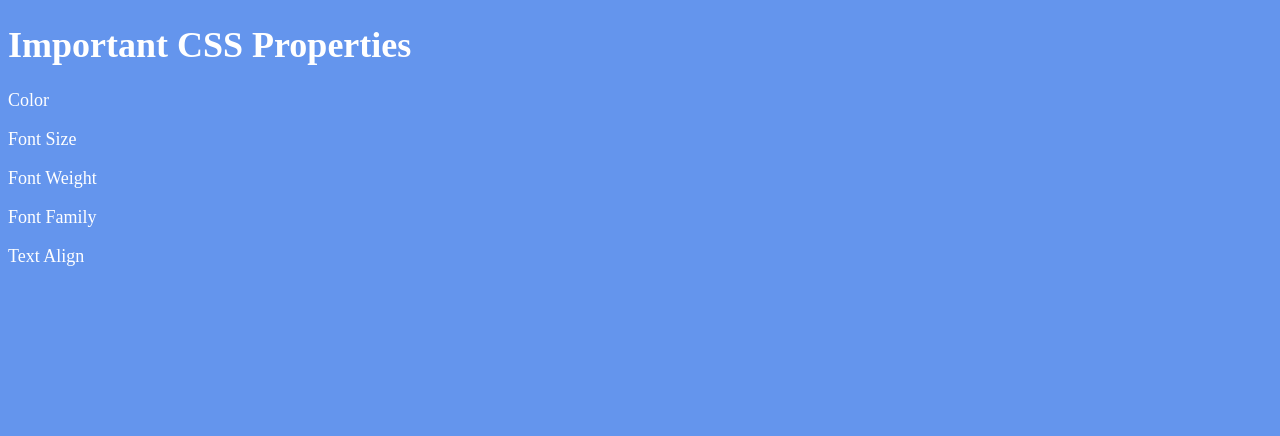
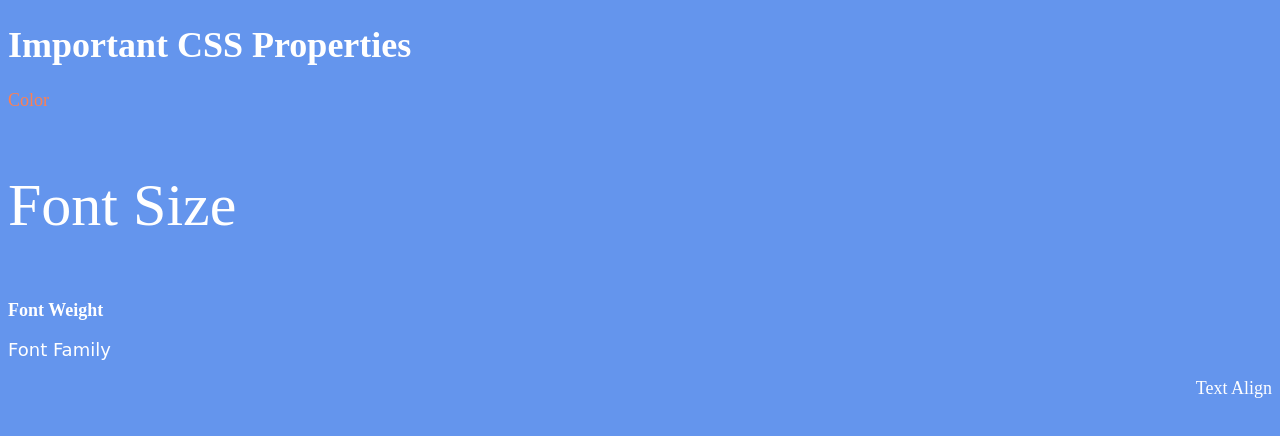
Before and after one commit to Bhavya-Bisen/DEV_LEARNING, a plain HTML site: page CSS/6.1 Font Properties/index.html in a window 1280 px wide. Drawn offline with Linux system fonts and the light colour scheme.

Commit message:
Update 6.1

```diff
--- a/CSS/6.1 Font Properties/index.html
+++ b/CSS/6.1 Font Properties/index.html
@@ -13,17 +13,39 @@
 
     /* Don't change the CSS above, add Your CSS below */
 
+    #color {
+      color: coral;
+    }
 
+    #font-size {
+      font-size: 2rem;
+    }
+
+    #font-weight {
+      font-weight: 900;
+    }
+
+    #font-family {
+      font-family: 'Caveat', cursive;
+    }
+
+    #text-align {
+      text-align: right;
+    }
+
+    html {
+      font-size: 30px;
+    }
   </style>
 </head>
 
 <body>
   <h1>Important CSS Properties</h1>
-  <p>Color</p>
-  <p>Font Size</p>
-  <p>Font Weight</p>
-  <p>Font Family</p>
-  <p>Text Align</p>
+  <p id="color">Color</p>
+  <p id="font-size">Font Size</p>
+  <p id="font-weight">Font Weight</p>
+  <p id="font-family">Font Family</p>
+  <p id="text-align">Text Align</p>
 
   <!-- TODOs
   1. Change the color of <p>Color</p> to "coral" color.
```
